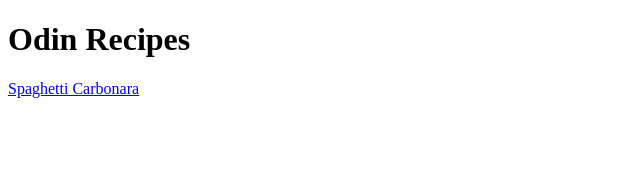
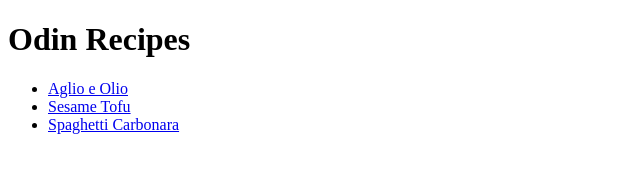
Before and after one commit to ChrispyDuck50/odin-recipes, a plain HTML site: page index.html in a window 1280 px wide. Shown: the whole page, without its empty margins (0-640 px from the left). Drawn offline with Linux system fonts and the light colour scheme.

Commit message:
Add links to new recipe pages

```diff
--- a/index.html
+++ b/index.html
@@ -8,7 +8,11 @@
 
 <body>
     <h1>Odin Recipes</h1>
-    <a href="./recipes/carbonara.html">Spaghetti Carbonara</a>
+    <ul>
+        <li><a href="./recipes/aglioeolio.html">Aglio e Olio</a></li>
+        <li><a href="./recipes/sesametofu.html">Sesame Tofu</a></li>
+        <li><a href="./recipes/carbonara.html">Spaghetti Carbonara</a></li>
+    </ul>
 </body>
 
 </html>
```
